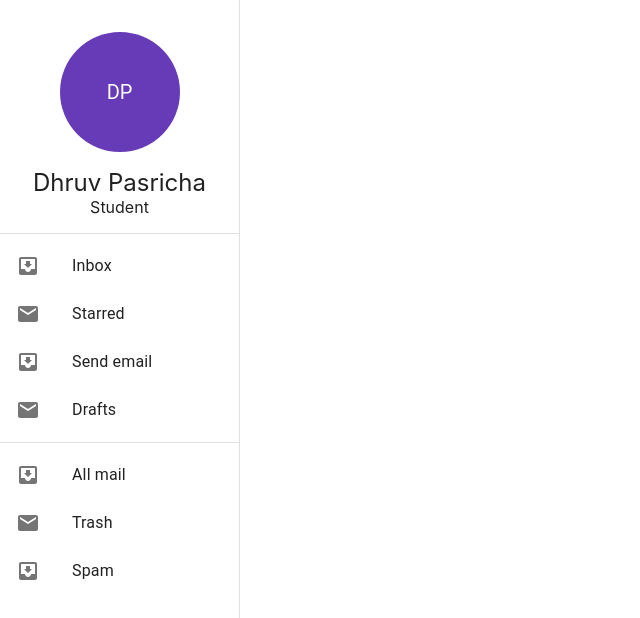
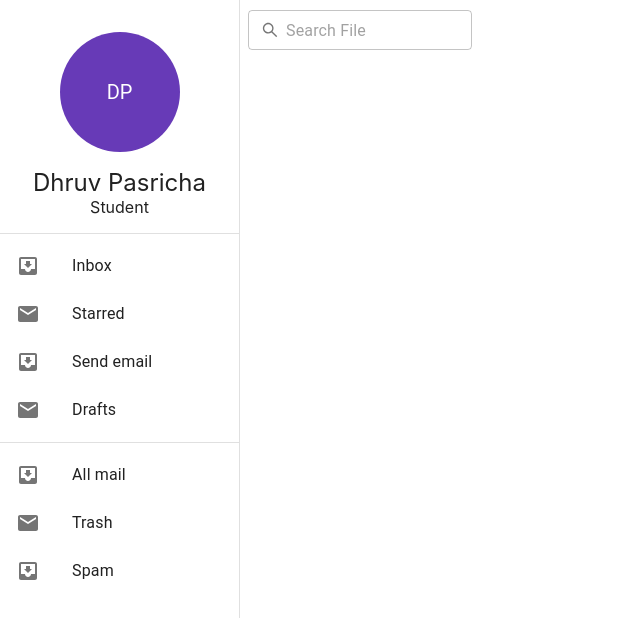
Before and after one commit to DhruvPasricha/Minor-Project-Frontend, a React (Create React App) app: page / in a window 1280 px wide. Shown: the top 618 px of the page, without its empty margins (0-640 px from the left). Built offline with nearby package versions, Linux system fonts and the light colour scheme.

Commit message:
add search box

```diff
--- a/package.json
+++ b/package.json
@@ -3,6 +3,7 @@
   "version": "0.1.0",
   "private": true,
   "dependencies": {
+    "@ant-design/icons": "^5.0.0",
     "@emotion/react": "^11.10.5",
     "@emotion/styled": "^11.10.5",
     "@mui/icons-material": "^5.10.9",
--- a/src/index.css
+++ b/src/App.css
@@ -8,3 +8,7 @@ body {
 code {
     font-family: source-code-pro, Menlo, Monaco, Consolas, 'Courier New', monospace;
 }
+
+#app {
+    display: flex;
+}
--- a/src/App.tsx
+++ b/src/App.tsx
@@ -1,9 +1,14 @@
-import * as React from 'react';
-import SideBar from '../src/Components/SideBar/SideBar'
+import React from 'react';
+import SideBar from '../src/Components/SideBar/SideBar';
+import NavBar from './Components/NavBar/NavBar';
+import "./App.css";
 
 const App = () => {
     return (
-      <SideBar />
+        <div id="app">
+            <SideBar />
+            <NavBar />
+        </div>
     );
 };
 
--- /dev/null
+++ b/src/Components/NavBar/NavBar.css
@@ -0,0 +1,3 @@
+.navBar {
+    padding-top: 10px;
+}
--- /dev/null
+++ b/src/Components/NavBar/NavBar.tsx
@@ -0,0 +1,14 @@
+import React, { useState } from 'react';
+import SearchBox from '../SearchBox/SearchBox';
+import "./NavBar.css";
+
+const NavBar = () => {
+    const [searchValue, setSearchValue] = useState('');
+    return (
+        <div className="navBar">
+            <SearchBox searchValue={searchValue} setSearchValue={setSearchValue} placeholder="Search File" />
+        </div>
+    );
+};
+
+export default NavBar;
--- /dev/null
+++ b/src/Components/SearchBox/SearchBox.tsx
@@ -0,0 +1,39 @@
+import React from 'react';
+import { Box, FormControl, InputAdornment, OutlinedInput } from '@mui/material';
+import { SearchOutlined } from '@ant-design/icons';
+
+const SearchBox = (props: SearchBoxPropsType) => {
+    const { searchValue, setSearchValue, placeholder = '' } = props;
+    return (
+        <Box sx={{ width: '100%', ml: { xs: 0, md: 1 } }}>
+            <FormControl sx={{ width: { xs: '100%', md: 224 } }}>
+                <OutlinedInput
+                    size="small"
+                    id="header-search"
+                    startAdornment={
+                        <InputAdornment position="start">
+                            <SearchOutlined />
+                        </InputAdornment>
+                    }
+                    aria-describedby="header-search-text"
+                    inputProps={{
+                        'aria-label': 'weight',
+                    }}
+                    placeholder={placeholder}
+                    value={searchValue}
+                    onChange={(event) => {
+                        setSearchValue(event.target.value);
+                    }}
+                />
+            </FormControl>
+        </Box>
+    );
+};
+
+interface SearchBoxPropsType {
+    searchValue: string;
+    setSearchValue: any;
+    placeholder?: string;
+}
+
+export default SearchBox;
--- /dev/null
+++ b/src/Components/SideBar/SideBar.css
@@ -0,0 +1,5 @@
+.MuiDrawer-paper {
+    position: unset !important;
+    height: 100vh !important;
+    overflow: hidden;
+}
--- a/src/Components/SideBar/SideBar.tsx
+++ b/src/Components/SideBar/SideBar.tsx
@@ -2,8 +2,9 @@ import React from 'react';
 import { Box, Drawer, Avatar, List, Divider, ListItem, ListItemButton, ListItemIcon, ListItemText } from '@mui/material';
 import { MoveToInbox, Mail } from '@mui/icons-material';
 import { deepPurple } from '@mui/material/colors';
+import './SideBar.css';
 
- const SideBar = () => {
+const SideBar = () => {
     const drawerWidth = 240;
     return (
         <Box sx={{ display: 'flex' }}>
@@ -67,6 +68,6 @@ import { deepPurple } from '@mui/material/colors';
             </Drawer>
         </Box>
     );
-}
+};
 
 export default SideBar;
--- a/src/index.tsx
+++ b/src/index.tsx
@@ -1,6 +1,5 @@
 import React from 'react';
 import ReactDOM from 'react-dom/client';
-import './index.css';
 import App from './App';
 
 const rootDivElement = document.getElementById('root');
--- a/tsconfig.json
+++ b/tsconfig.json
@@ -28,7 +28,7 @@
     /* Modules */
     "module": "commonjs",                                /* Specify what module code is generated. */
     // "rootDir": "./",                                  /* Specify the root folder within your source files. */
-    // "moduleResolution": "node",                       /* Specify how TypeScript looks up a file from a given module specifier. */
+    "moduleResolution": "node",                          /* Specify how TypeScript looks up a file from a given module specifier. */
     // "baseUrl": "./",                                  /* Specify the base directory to resolve non-relative module names. */
     // "paths": {},                                      /* Specify a set of entries that re-map imports to additional lookup locations. */
     // "rootDirs": [],                                   /* Allow multiple folders to be treated as one when resolving modules. */
```
Also changed, not shown: 1 other file (tests, documents, lock files or other folders).
